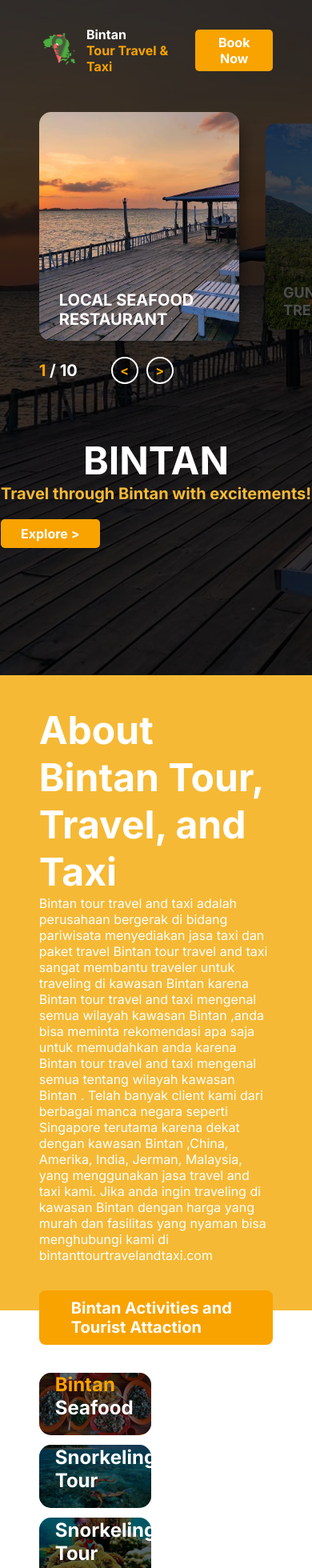
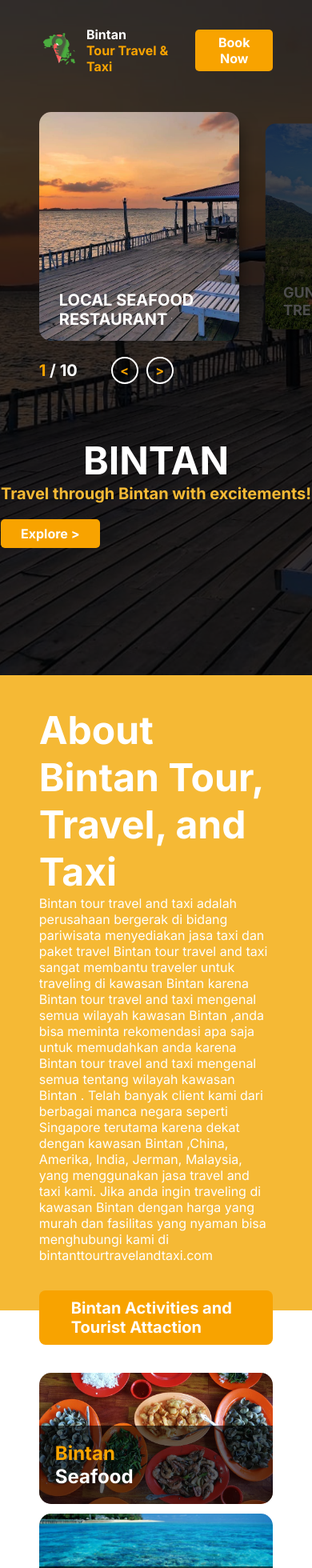
Before and after one commit to FelixFern/Travel-Website-Next, a Next.js app: page / in a window 390 px wide. Shown: the top 1960 px of the page at 80% size. Built offline with nearby package versions, Linux system fonts and the light colour scheme.

Commit message:
small fix

```diff
--- a/components/activitiescard.module.scss
+++ b/components/activitiescard.module.scss
@@ -50,7 +50,7 @@ $blue: #63BCE5;
 }
 
 @media only screen and (max-width: 800px) {
-    .activities-card-parent {
+    .activitiesCardParent {
         width: 75vw;
 
         img {
```
